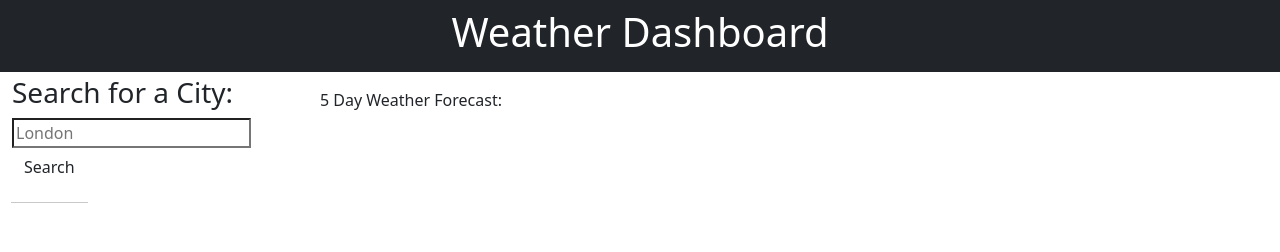
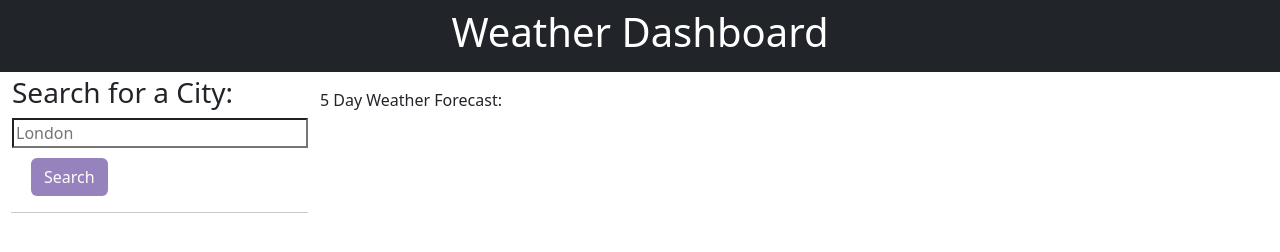
Before and after one commit to eampofu/weather-dashboard, a plain HTML site: page index.html in a window 1280 px wide. Drawn offline with nearby package versions, Linux system fonts and the light colour scheme.

Commit message:
added stling to format the  Html layout

```diff
--- a/assets/css/style.css
+++ b/assets/css/style.css
@@ -1,3 +1,26 @@
 .card{
-    background-color: blueviolet;
+    background-color: #eaf3d9;
+
+    border-style:solid;
+    border-width: 2px;
+    margin:10px
+
 }
+
+    .search-button{
+        background-color: #9682bd;
+        color: #ffff;
+        margin-left: 20px;
+    }
+
+button {
+    padding: 5px;
+    margin-top: 10px;
+    background-color: #9682bd;
+    color: #ffff;
+    border: none;
+  }
+
+  .input-group{
+display:grid
+  }
--- a/assets/js/index.js
+++ b/assets/js/index.js
@@ -41,7 +41,7 @@ function getWeatherData(cityName) {
 						weatherSection.empty();
 						$("#today").empty();
 						console.log(data);
-						weatherSection.append($("<div>").text("5 day weather foecast"));
+						weatherSection.append($("<div>").text("5 day weather Forecast"));
 						console.log(weatherList.length);
 						// add today's temperature here
 						iconCode = weatherList[0].weather[0].icon;
--- a/index.html
+++ b/index.html
@@ -5,9 +5,9 @@
   <meta charset="UTF-8" />
   <meta name="viewport" content="width=device-width, initial-scale=1.0" />
   <meta http-equiv="X-UA-Compatible" content="ie=edge" />
-  <link rel="stylesheet" href="./assets/css/style.css" />
+
   <link rel="stylesheet" href="https://cdn.jsdelivr.net/npm/bootstrap@5.3.2/dist/css/bootstrap.min.css" integrity="sha384-T3c6CoIi6uLrA9TneNEoa7RxnatzjcDSCmG1MXxSR1GAsXEV/Dwwykc2MPK8M2HN" crossorigin="anonymous">
-
+ <link rel="stylesheet" href="./assets/css/style.css" />
   <title>Weather Dashboard</title>
 </head>
 
```
